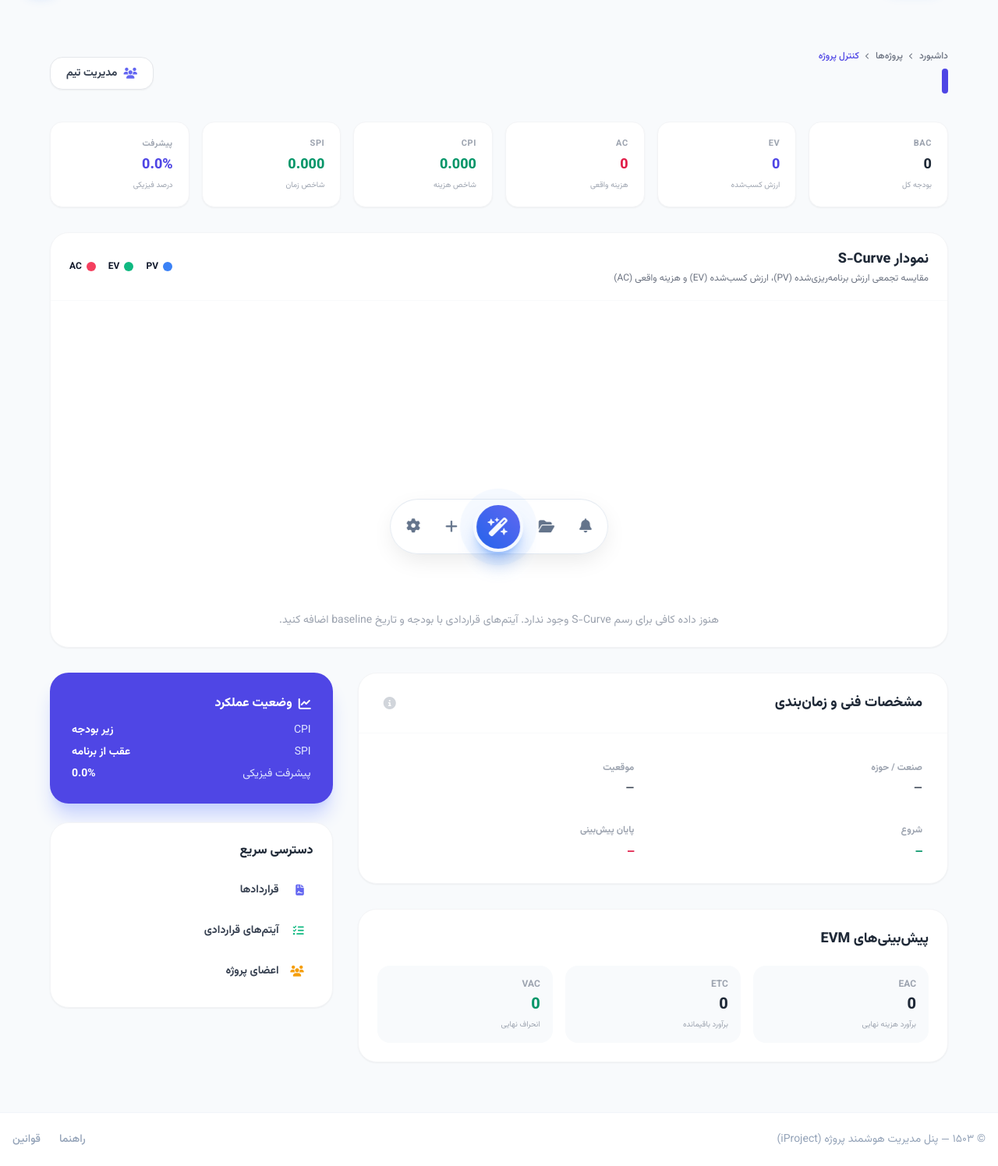
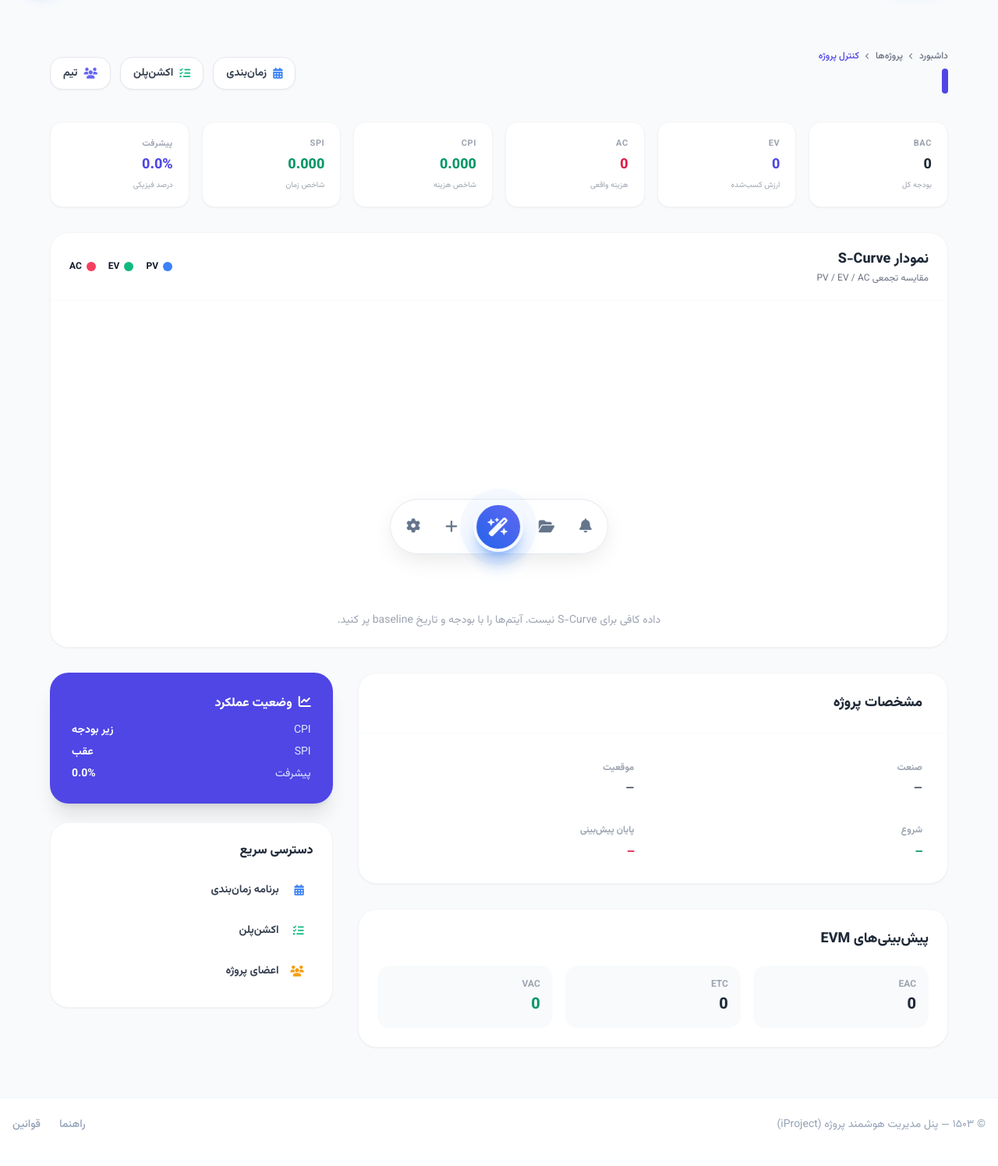
Before and after one commit to Tahmoures54/iProject, a Python web app: template pms_app/templates/projects/project_view.html in a window 1280 px wide. Shown: the part 65-1561 px from the top of the page at 78% size. After the commit the page ends 1516 px from the top, so only its background shows below. Run offline with Jinja, Linux system fonts and the light colour scheme; the template is opened without the code that fills it, so the values that code supplies are empty; a map, chart or similar area stays blank; some libraries are stand-ins or nearby versions.

Commit message:
ui: link Schedule and Action Plan from project view sidebar

```diff
--- a/pms_app/templates/projects/project_view.html
+++ b/pms_app/templates/projects/project_view.html
@@ -9,14 +9,12 @@
     current_user.has_permission('projects.write')
 ) %}
 
-{# Safe defaults for EVM / S-Curve #}
 {% set evm = evm or {} %}
 {% set scurve = scurve or {'labels': [], 'pv': [], 'ev': [], 'ac': []} %}
 
 <div class="min-h-screen bg-slate-50 dark:bg-gray-900 py-8 px-4 sm:px-6 lg:px-8 transition-colors duration-300" dir="rtl">
     <div class="max-w-7xl mx-auto space-y-8 animate-fadeIn">
 
-        {# Header #}
         <div class="flex flex-col md:flex-row md:items-center justify-between gap-4">
             <div>
                 <nav class="flex items-center gap-2 text-xs font-medium text-gray-500 mb-2">
@@ -34,14 +32,24 @@
             </div>
 
             <div class="flex flex-wrap gap-3">
+                <a href="{{ url_for('projects.schedule', project_id=project.id) }}"
+                   class="inline-flex items-center justify-center gap-2 px-4 py-2.5 bg-white dark:bg-gray-800 text-gray-700 dark:text-gray-200 font-bold text-sm rounded-2xl border border-gray-200 dark:border-gray-700 hover:bg-gray-50 shadow-sm">
+                    <i class="fas fa-calendar-alt text-blue-500"></i>
+                    زمان‌بندی
+                </a>
+                <a href="{{ url_for('projects.action_plan', project_id=project.id) }}"
+                   class="inline-flex items-center justify-center gap-2 px-4 py-2.5 bg-white dark:bg-gray-800 text-gray-700 dark:text-gray-200 font-bold text-sm rounded-2xl border border-gray-200 dark:border-gray-700 hover:bg-gray-50 shadow-sm">
+                    <i class="fas fa-tasks text-emerald-500"></i>
+                    اکشن‌پلن
+                </a>
                 <a href="{{ url_for('projects.project_members', project_id=project.id) }}"
-                   class="inline-flex items-center justify-center gap-2 px-5 py-2.5 bg-white dark:bg-gray-800 text-gray-700 dark:text-gray-200 font-bold text-sm rounded-2xl border border-gray-200 dark:border-gray-700 hover:bg-gray-50 transition-all shadow-sm">
+                   class="inline-flex items-center justify-center gap-2 px-4 py-2.5 bg-white dark:bg-gray-800 text-gray-700 dark:text-gray-200 font-bold text-sm rounded-2xl border border-gray-200 dark:border-gray-700 hover:bg-gray-50 shadow-sm">
                     <i class="fas fa-users text-indigo-500"></i>
-                    مدیریت تیم
+                    تیم
                 </a>
                 {% if can_edit_project %}
                 <a href="{{ url_for('projects.project_edit', project_id=project.id) }}"
-                   class="inline-flex items-center justify-center gap-2 px-5 py-2.5 bg-indigo-600 text-white font-bold text-sm rounded-2xl hover:bg-indigo-700 shadow-lg shadow-indigo-200 dark:shadow-none transition-all">
+                   class="inline-flex items-center justify-center gap-2 px-5 py-2.5 bg-indigo-600 text-white font-bold text-sm rounded-2xl hover:bg-indigo-700 shadow-lg shadow-indigo-200 dark:shadow-none">
                     <i class="fas fa-edit"></i>
                     ویرایش
                 </a>
@@ -49,58 +57,44 @@
             </div>
         </div>
 
-        {# ========== EVM KPI Cards ========== #}
         <div class="grid grid-cols-2 md:grid-cols-3 lg:grid-cols-6 gap-4">
             <div class="bg-white dark:bg-gray-800 p-5 rounded-2xl shadow-sm border border-gray-100 dark:border-gray-700">
                 <p class="text-[11px] font-bold text-gray-400 uppercase tracking-wider mb-1">BAC</p>
-                <p class="text-lg font-black text-gray-800 dark:text-white">
-                    {{ "{:,.0f}".format(evm.bac or 0) }}
-                </p>
+                <p class="text-lg font-black text-gray-800 dark:text-white">{{ "{:,.0f}".format(evm.bac or 0) }}</p>
                 <p class="text-[10px] text-gray-400 mt-1">بودجه کل</p>
             </div>
             <div class="bg-white dark:bg-gray-800 p-5 rounded-2xl shadow-sm border border-gray-100 dark:border-gray-700">
                 <p class="text-[11px] font-bold text-gray-400 uppercase tracking-wider mb-1">EV</p>
-                <p class="text-lg font-black text-indigo-600 dark:text-indigo-400">
-                    {{ "{:,.0f}".format(evm.ev or 0) }}
-                </p>
+                <p class="text-lg font-black text-indigo-600 dark:text-indigo-400">{{ "{:,.0f}".format(evm.ev or 0) }}</p>
                 <p class="text-[10px] text-gray-400 mt-1">ارزش کسب‌شده</p>
             </div>
             <div class="bg-white dark:bg-gray-800 p-5 rounded-2xl shadow-sm border border-gray-100 dark:border-gray-700">
                 <p class="text-[11px] font-bold text-gray-400 uppercase tracking-wider mb-1">AC</p>
-                <p class="text-lg font-black text-rose-600 dark:text-rose-400">
-                    {{ "{:,.0f}".format(evm.ac or 0) }}
-                </p>
+                <p class="text-lg font-black text-rose-600 dark:text-rose-400">{{ "{:,.0f}".format(evm.ac or 0) }}</p>
                 <p class="text-[10px] text-gray-400 mt-1">هزینه واقعی</p>
             </div>
             <div class="bg-white dark:bg-gray-800 p-5 rounded-2xl shadow-sm border border-gray-100 dark:border-gray-700">
                 <p class="text-[11px] font-bold text-gray-400 uppercase tracking-wider mb-1">CPI</p>
-                <p class="text-lg font-black {% if (evm.cpi or 1) >= 1 %}text-emerald-600{% else %}text-rose-600{% endif %}">
-                    {{ "%.3f"|format(evm.cpi or 0) }}
-                </p>
+                <p class="text-lg font-black {% if (evm.cpi or 1) >= 1 %}text-emerald-600{% else %}text-rose-600{% endif %}">{{ "%.3f"|format(evm.cpi or 0) }}</p>
                 <p class="text-[10px] text-gray-400 mt-1">شاخص هزینه</p>
             </div>
             <div class="bg-white dark:bg-gray-800 p-5 rounded-2xl shadow-sm border border-gray-100 dark:border-gray-700">
                 <p class="text-[11px] font-bold text-gray-400 uppercase tracking-wider mb-1">SPI</p>
-                <p class="text-lg font-black {% if (evm.spi or 1) >= 1 %}text-emerald-600{% else %}text-amber-600{% endif %}">
-                    {{ "%.3f"|format(evm.spi or 0) if evm.spi is not none else '—' }}
-                </p>
+                <p class="text-lg font-black {% if (evm.spi or 1) >= 1 %}text-emerald-600{% else %}text-amber-600{% endif %}">{{ "%.3f"|format(evm.spi or 0) if evm.spi is not none else '—' }}</p>
                 <p class="text-[10px] text-gray-400 mt-1">شاخص زمان</p>
             </div>
             <div class="bg-white dark:bg-gray-800 p-5 rounded-2xl shadow-sm border border-gray-100 dark:border-gray-700">
                 <p class="text-[11px] font-bold text-gray-400 uppercase tracking-wider mb-1">پیشرفت</p>
-                <p class="text-lg font-black text-indigo-600">
-                    {{ "%.1f"|format(evm.percent_complete or 0) }}%
-                </p>
+                <p class="text-lg font-black text-indigo-600">{{ "%.1f"|format(evm.percent_complete or 0) }}%</p>
                 <p class="text-[10px] text-gray-400 mt-1">درصد فیزیکی</p>
             </div>
         </div>
 
-        {# ========== S-Curve Chart ========== #}
         <section class="bg-white dark:bg-gray-800 rounded-3xl shadow-sm border border-gray-100 dark:border-gray-700 overflow-hidden">
             <div class="px-6 py-5 border-b border-gray-50 dark:border-gray-700 flex items-center justify-between">
                 <div>
                     <h3 class="text-lg font-black text-gray-800 dark:text-white">نمودار S-Curve</h3>
-                    <p class="text-xs text-gray-500 mt-0.5">مقایسه تجمعی ارزش برنامه‌ریزی‌شده (PV)، ارزش کسب‌شده (EV) و هزینه واقعی (AC)</p>
+                    <p class="text-xs text-gray-500 mt-0.5">مقایسه تجمعی PV / EV / AC</p>
                 </div>
                 <div class="flex items-center gap-4 text-xs font-bold">
                     <span class="flex items-center gap-1.5"><span class="w-3 h-3 rounded-full bg-blue-500"></span> PV</span>
@@ -113,25 +107,21 @@
                     <canvas id="sCurveChart"></canvas>
                 </div>
                 {% if not scurve.labels %}
-                <p class="text-center text-sm text-gray-400 mt-4">هنوز داده کافی برای رسم S-Curve وجود ندارد. آیتم‌های قراردادی با بودجه و تاریخ baseline اضافه کنید.</p>
+                <p class="text-center text-sm text-gray-400 mt-4">داده کافی برای S-Curve نیست. آیتم‌ها را با بودجه و تاریخ baseline پر کنید.</p>
                 {% endif %}
             </div>
         </section>
 
-        {# ========== Main content grid ========== #}
         <div class="grid grid-cols-1 lg:grid-cols-3 gap-8">
             <div class="lg:col-span-2 space-y-8">
-
-                {# Project info #}
                 <section class="bg-white dark:bg-gray-800 rounded-3xl shadow-sm border border-gray-100 dark:border-gray-700 overflow-hidden">
-                    <div class="px-8 py-6 border-b border-gray-50 dark:border-gray-700 flex items-center justify-between">
-                        <h3 class="text-lg font-black text-gray-800 dark:text-white">مشخصات فنی و زمان‌بندی</h3>
-                        <i class="fas fa-circle-info text-gray-300"></i>
+                    <div class="px-8 py-6 border-b border-gray-50 dark:border-gray-700">
+                        <h3 class="text-lg font-black text-gray-800 dark:text-white">مشخصات پروژه</h3>
                     </div>
                     <div class="p-8">
                         <div class="grid grid-cols-1 sm:grid-cols-2 gap-y-8 gap-x-12">
                             <div class="space-y-1">
-                                <label class="text-xs font-bold text-gray-400 uppercase">صنعت / حوزه</label>
+                                <label class="text-xs font-bold text-gray-400 uppercase">صنعت</label>
                                 <p class="text-sm font-black text-gray-700 dark:text-gray-300">{{ project.industry or '—' }}</p>
                             </div>
                             <div class="space-y-1">
@@ -147,84 +137,49 @@
                                 <p class="text-sm font-mono font-bold text-rose-600">{{ project.finish_date or '—' }}</p>
                             </div>
                         </div>
-                        {% if project.remarks %}
-                        <div class="mt-8 pt-6 border-t border-gray-50 dark:border-gray-700">
-                            <label class="text-xs font-bold text-gray-400 uppercase block mb-2">توضیحات</label>
-                            <p class="text-sm text-gray-600 dark:text-gray-400 leading-7">{{ project.remarks }}</p>
-                        </div>
-                        {% endif %}
                     </div>
                 </section>
 
-                {# Forecasts #}
                 <section class="bg-white dark:bg-gray-800 rounded-3xl shadow-sm border border-gray-100 dark:border-gray-700 p-6">
                     <h3 class="text-lg font-black text-gray-800 dark:text-white mb-5">پیش‌بینی‌های EVM</h3>
                     <div class="grid grid-cols-1 sm:grid-cols-3 gap-4">
                         <div class="p-4 rounded-2xl bg-slate-50 dark:bg-gray-900/50">
                             <p class="text-xs text-gray-400 font-bold mb-1">EAC</p>
                             <p class="text-xl font-black text-gray-800 dark:text-white">{{ "{:,.0f}".format(evm.eac or 0) }}</p>
-                            <p class="text-[10px] text-gray-400 mt-1">برآورد هزینه نهایی</p>
                         </div>
                         <div class="p-4 rounded-2xl bg-slate-50 dark:bg-gray-900/50">
                             <p class="text-xs text-gray-400 font-bold mb-1">ETC</p>
                             <p class="text-xl font-black text-gray-800 dark:text-white">{{ "{:,.0f}".format(evm.etc or 0) }}</p>
-                            <p class="text-[10px] text-gray-400 mt-1">برآورد باقیمانده</p>
                         </div>
                         <div class="p-4 rounded-2xl bg-slate-50 dark:bg-gray-900/50">
                             <p class="text-xs text-gray-400 font-bold mb-1">VAC</p>
-                            <p class="text-xl font-black {% if (evm.vac or 0) >= 0 %}text-emerald-600{% else %}text-rose-600{% endif %}">
-                                {{ "{:,.0f}".format(evm.vac or 0) }}
-                            </p>
-                            <p class="text-[10px] text-gray-400 mt-1">انحراف نهایی</p>
+                            <p class="text-xl font-black {% if (evm.vac or 0) >= 0 %}text-emerald-600{% else %}text-rose-600{% endif %}">{{ "{:,.0f}".format(evm.vac or 0) }}</p>
                         </div>
                     </div>
                 </section>
             </div>
 
-            {# Sidebar #}
             <div class="space-y-6">
-                <div class="bg-indigo-600 rounded-3xl p-7 text-white shadow-xl shadow-indigo-200 dark:shadow-none">
-                    <h4 class="text-base font-black mb-3 flex items-center gap-2">
-                        <i class="fas fa-chart-line"></i>
-                        وضعیت عملکرد
-                    </h4>
+                <div class="bg-indigo-600 rounded-3xl p-7 text-white shadow-xl">
+                    <h4 class="text-base font-black mb-3"><i class="fas fa-chart-line ml-1"></i> وضعیت عملکرد</h4>
                     <ul class="space-y-2 text-sm text-indigo-100">
-                        <li class="flex justify-between">
-                            <span>CPI</span>
-                            <span class="font-bold text-white">
-                                {% if (evm.cpi or 1) >= 1 %}زیر بودجه{% else %}بالای بودجه{% endif %}
-                            </span>
-                        </li>
-                        <li class="flex justify-between">
-                            <span>SPI</span>
-                            <span class="font-bold text-white">
-                                {% if evm.spi is none %}—{% elif evm.spi >= 1 %}جلوتر از برنامه{% else %}عقب از برنامه{% endif %}
-                            </span>
-                        </li>
-                        <li class="flex justify-between">
-                            <span>پیشرفت فیزیکی</span>
-                            <span class="font-bold text-white">{{ "%.1f"|format(evm.percent_complete or 0) }}%</span>
-                        </li>
+                        <li class="flex justify-between"><span>CPI</span><span class="font-bold text-white">{% if (evm.cpi or 1) >= 1 %}زیر بودجه{% else %}بالای بودجه{% endif %}</span></li>
+                        <li class="flex justify-between"><span>SPI</span><span class="font-bold text-white">{% if evm.spi is none %}—{% elif evm.spi >= 1 %}جلوتر{% else %}عقب{% endif %}</span></li>
+                        <li class="flex justify-between"><span>پیشرفت</span><span class="font-bold text-white">{{ "%.1f"|format(evm.percent_complete or 0) }}%</span></li>
                     </ul>
                 </div>
 
                 <div class="bg-white dark:bg-gray-800 rounded-3xl shadow-sm border border-gray-100 dark:border-gray-700 p-6">
                     <h4 class="font-black text-gray-800 dark:text-white mb-4">دسترسی سریع</h4>
                     <div class="space-y-2">
-                        <a href="{{ url_for('contracts.contracts') }}?project_id={{ project.id }}"
-                           class="flex items-center gap-3 p-3 rounded-xl hover:bg-slate-50 dark:hover:bg-gray-700/50 transition text-sm font-bold text-gray-700 dark:text-gray-200">
-                            <i class="fas fa-file-contract text-indigo-500 w-5"></i>
-                            قراردادها
+                        <a href="{{ url_for('projects.schedule', project_id=project.id) }}" class="flex items-center gap-3 p-3 rounded-xl hover:bg-slate-50 dark:hover:bg-gray-700/50 text-sm font-bold text-gray-700 dark:text-gray-200">
+                            <i class="fas fa-calendar-alt text-blue-500 w-5"></i> برنامه زمان‌بندی
                         </a>
-                        <a href="{{ url_for('items.items') }}?project_id={{ project.id }}"
-                           class="flex items-center gap-3 p-3 rounded-xl hover:bg-slate-50 dark:hover:bg-gray-700/50 transition text-sm font-bold text-gray-700 dark:text-gray-200">
-                            <i class="fas fa-list-check text-emerald-500 w-5"></i>
-                            آیتم‌های قراردادی
+                        <a href="{{ url_for('projects.action_plan', project_id=project.id) }}" class="flex items-center gap-3 p-3 rounded-xl hover:bg-slate-50 dark:hover:bg-gray-700/50 text-sm font-bold text-gray-700 dark:text-gray-200">
+                            <i class="fas fa-tasks text-emerald-500 w-5"></i> اکشن‌پلن
                         </a>
-                        <a href="{{ url_for('projects.project_members', project_id=project.id) }}"
-                           class="flex items-center gap-3 p-3 rounded-xl hover:bg-slate-50 dark:hover:bg-gray-700/50 transition text-sm font-bold text-gray-700 dark:text-gray-200">
-                            <i class="fas fa-users text-amber-500 w-5"></i>
-                            اعضای پروژه
+                        <a href="{{ url_for('projects.project_members', project_id=project.id) }}" class="flex items-center gap-3 p-3 rounded-xl hover:bg-slate-50 dark:hover:bg-gray-700/50 text-sm font-bold text-gray-700 dark:text-gray-200">
+                            <i class="fas fa-users text-amber-500 w-5"></i> اعضای پروژه
                         </a>
                     </div>
                 </div>
@@ -234,11 +189,8 @@
 </div>
 
 <style>
-    @keyframes fadeIn {
-        from { opacity: 0; transform: translateY(12px); }
-        to { opacity: 1; transform: translateY(0); }
-    }
-    .animate-fadeIn { animation: fadeIn 0.5s cubic-bezier(0.16, 1, 0.3, 1) forwards; }
+@keyframes fadeIn { from { opacity: 0; transform: translateY(12px); } to { opacity: 1; transform: translateY(0); } }
+.animate-fadeIn { animation: fadeIn 0.5s cubic-bezier(0.16, 1, 0.3, 1) forwards; }
 </style>
 {% endblock %}
 
@@ -250,102 +202,36 @@
     const pvData = {{ scurve.pv | tojson }};
     const evData = {{ scurve.ev | tojson }};
     const acData = {{ scurve.ac | tojson }};
-
     if (!labels.length) return;
-
     const ctx = document.getElementById('sCurveChart');
     if (!ctx) return;
-
-    const isDark = document.documentElement.classList.contains('dark') ||
-                   window.matchMedia('(prefers-color-scheme: dark)').matches;
-
+    const isDark = document.documentElement.classList.contains('dark') || window.matchMedia('(prefers-color-scheme: dark)').matches;
     const gridColor = isDark ? 'rgba(255,255,255,0.06)' : 'rgba(0,0,0,0.06)';
     const textColor = isDark ? '#94a3b8' : '#64748b';
-
     new Chart(ctx, {
         type: 'line',
         data: {
             labels: labels,
             datasets: [
-                {
-                    label: 'PV (برنامه‌ریزی‌شده)',
-                    data: pvData,
-                    borderColor: '#3b82f6',
-                    backgroundColor: 'rgba(59, 130, 246, 0.08)',
-                    fill: false,
-                    tension: 0.3,
-                    pointRadius: 3,
-                    pointHoverRadius: 5,
-                    borderWidth: 2.5,
-                },
-                {
-                    label: 'EV (کسب‌شده)',
-                    data: evData,
-                    borderColor: '#10b981',
-                    backgroundColor: 'rgba(16, 185, 129, 0.08)',
-                    fill: false,
-                    tension: 0.3,
-                    pointRadius: 3,
-                    pointHoverRadius: 5,
-                    borderWidth: 2.5,
-                },
-                {
-                    label: 'AC (واقعی)',
-                    data: acData,
-                    borderColor: '#f43f5e',
-                    backgroundColor: 'rgba(244, 63, 94, 0.08)',
-                    fill: false,
-                    tension: 0.3,
-                    pointRadius: 3,
-                    pointHoverRadius: 5,
-                    borderWidth: 2.5,
-                }
+                { label: 'PV', data: pvData, borderColor: '#3b82f6', fill: false, tension: 0.3, pointRadius: 3, borderWidth: 2.5 },
+                { label: 'EV', data: evData, borderColor: '#10b981', fill: false, tension: 0.3, pointRadius: 3, borderWidth: 2.5 },
+                { label: 'AC', data: acData, borderColor: '#f43f5e', fill: false, tension: 0.3, pointRadius: 3, borderWidth: 2.5 }
             ]
         },
         options: {
-            responsive: true,
-            maintainAspectRatio: false,
-            interaction: {
-                mode: 'index',
-                intersect: false,
-            },
+            responsive: true, maintainAspectRatio: false,
+            interaction: { mode: 'index', intersect: false },
             plugins: {
-                legend: {
-                    display: false,
-                },
+                legend: { display: false },
                 tooltip: {
                     rtl: true,
-                    backgroundColor: isDark ? '#1e293b' : '#fff',
-                    titleColor: isDark ? '#e2e8f0' : '#1e293b',
-                    bodyColor: isDark ? '#94a3b8' : '#475569',
-                    borderColor: isDark ? '#334155' : '#e2e8f0',
-                    borderWidth: 1,
-                    callbacks: {
-                        label: function (ctx) {
-                            const val = ctx.parsed.y || 0;
-                            return ctx.dataset.label + ': ' + val.toLocaleString('fa-IR');
-                        }
-                    }
+                    callbacks: { label: function (c) { return c.dataset.label + ': ' + (c.parsed.y||0).toLocaleString('fa-IR'); } }
                 }
             },
             scales: {
-                x: {
-                    grid: { color: gridColor },
-                    ticks: { color: textColor, maxRotation: 45, font: { size: 11 } }
-                },
-                y: {
-                    grid: { color: gridColor },
-                    ticks: {
-                        color: textColor,
-                        font: { size: 11 },
-                        callback: function (value) {
-                            if (value >= 1e9) return (value / 1e9).toFixed(1) + 'B';
-                            if (value >= 1e6) return (value / 1e6).toFixed(1) + 'M';
-                            if (value >= 1e3) return (value / 1e3).toFixed(0) + 'K';
-                            return value;
-                        }
-                    }
-                }
+                x: { grid: { color: gridColor }, ticks: { color: textColor, maxRotation: 45, font: { size: 11 } } },
+                y: { grid: { color: gridColor }, ticks: { color: textColor, font: { size: 11 },
+                    callback: function (v) { if (v>=1e9) return (v/1e9).toFixed(1)+'B'; if (v>=1e6) return (v/1e6).toFixed(1)+'M'; if (v>=1e3) return (v/1e3).toFixed(0)+'K'; return v; } } }
             }
         }
     });
```
